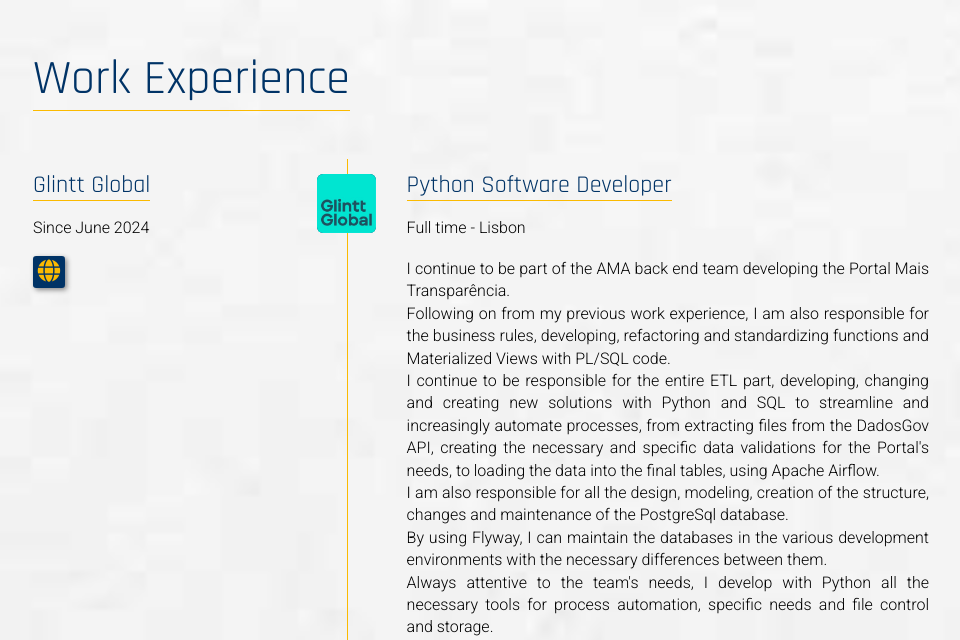
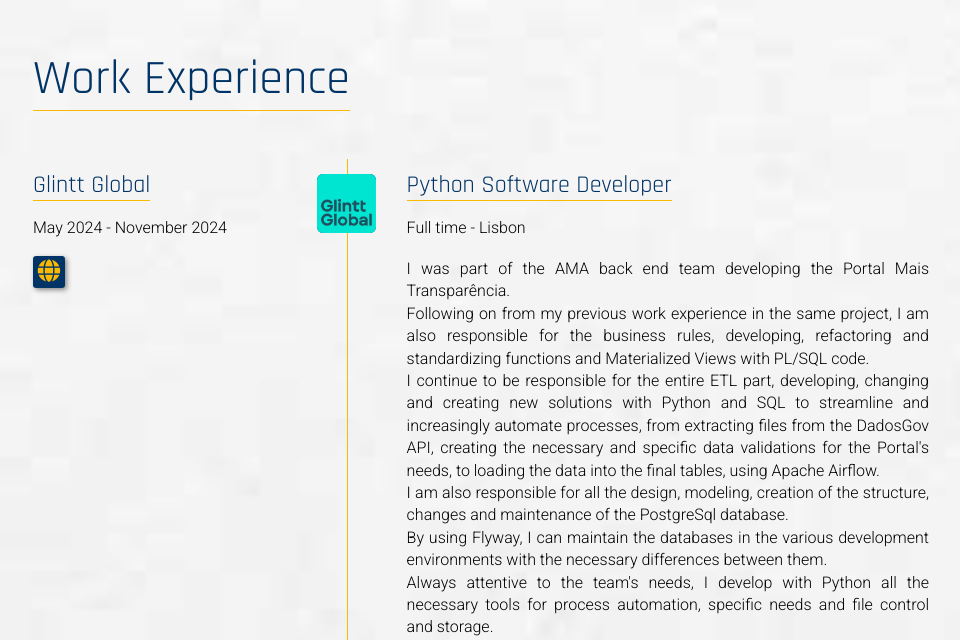
Before and after one commit to Antonio-Neves/My-Portfolio, a Django app: page / in a window 1280 px wide. Shown: the part 2262-2902 px from the top of the page, without its empty margins (159-1119 px from the left). Run offline with Django 3.2, Linux system fonts and the light colour scheme; some libraries are stand-ins or nearby versions.

Commit message:
Changed experience text and date

```diff
--- a/principal/templates/principal/index.html
+++ b/principal/templates/principal/index.html
@@ -255,7 +255,7 @@
                     <div class="h3-container">
                         <h3 class="h3-content">Glintt Global</h3>
                     </div>
-                    <p>Since June 2024</p>
+                    <p>May 2024 - November 2024</p>
                     <div class="work-experience-icons-box">
                         <div class="timeline-ico-small">
                             <a href="https://www.glinttglobal.com/en/" target="_blank" rel="noreferrer noopener">
@@ -273,8 +273,8 @@
                     </p>
                     <br>
                     <p class="aligne-justify">
-                            I continue to be part of the AMA back end team developing the Portal Mais Transparência.
-                        <br>Following on from my previous work experience, I am also responsible for the business rules, developing, refactoring and standardizing functions and Materialized Views with PL/SQL code.
+                            I was part of the AMA back end team developing the Portal Mais Transparência.
+                        <br>Following on from my previous work experience in the same project, I am also responsible for the business rules, developing, refactoring and standardizing functions and Materialized Views with PL/SQL code.
                         <br>I continue to be responsible for the entire ETL part, developing, changing and creating new solutions with Python and SQL to streamline and increasingly automate processes, from extracting files from the DadosGov API, creating the necessary and specific data validations for the Portal's needs, to loading the data into the final tables, using Apache Airflow.
                         <br>I am also responsible for all the design, modeling, creation of the structure, changes and maintenance of the PostgreSql database.
                         <br>By using Flyway, I can maintain the databases in the various development environments with the necessary differences between them.
```
